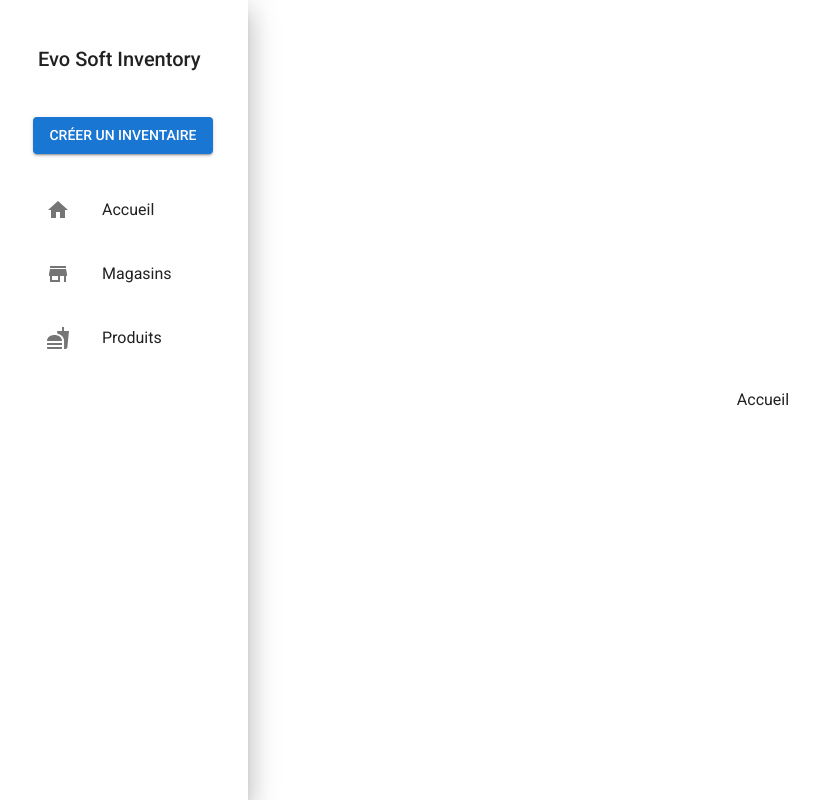
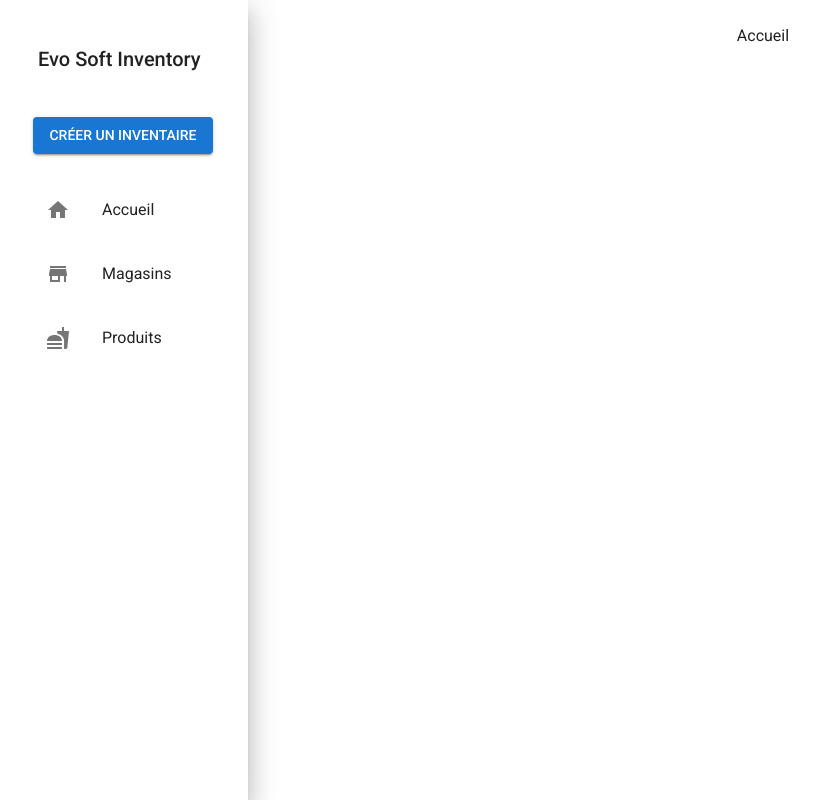
Before and after one commit to Mewoabi-Joe/evoSoftInventory, a React (Vite) app: page / in a window 1280 px wide. Shown: the whole page, without its empty margins (2-821 px from the left). Built offline with nearby package versions, Linux system fonts and the light colour scheme.

Commit message:
Configuration du routeur React et navigation

```diff
--- a/package.json
+++ b/package.json
@@ -16,7 +16,8 @@
     "@mui/icons-material": "^6.0.2",
     "@mui/material": "^6.0.2",
     "react": "^18.3.1",
-    "react-dom": "^18.3.1"
+    "react-dom": "^18.3.1",
+    "react-router-dom": "^6.26.1"
   },
   "devDependencies": {
     "@eslint/js": "^9.9.0",
--- a/src/App.tsx
+++ b/src/App.tsx
@@ -1,13 +1,18 @@
-import { Box } from "@mui/material";
-import Layout from "./components/Layout";
+import { BrowserRouter, Route, Routes } from "react-router-dom";
+import { routes } from "./routes";
+import Layout from "./composants/Layout";
 
 function App() {
 	return (
-		<Layout>
-			<Box height={"100%"} display={"flex"} justifyContent={"center"} alignItems={"center"}>
-				Accueil
-			</Box>
-		</Layout>
+		<BrowserRouter>
+			<Layout>
+				<Routes>
+					{Object.values(routes).map(({ chemin, élément }, index) => (
+						<Route key={index} path={chemin} element={élément} />
+					))}
+				</Routes>
+			</Layout>
+		</BrowserRouter>
 	);
 }
 
--- a/src/components/Layout.tsx
+++ b/src/composants/Layout.tsx
@@ -11,37 +11,47 @@ import ListItemText from "@mui/material/ListItemText";
 import React from "react";
 import { Typography } from "@mui/material";
 import { Fastfood, Home, Store } from "@mui/icons-material";
+import { routes } from "../routes";
+import { useNavigate } from "react-router-dom";
 
 const Layout = ({ children }: { children: React.ReactNode }) => {
 	const [open] = React.useState(true);
+	const naviguer = useNavigate();
 
 	const drawerWidth = 250;
 
 	const drawerItems = [
 		{
-			text: "Accueil",
+			texte: "Accueil",
 			icon: <Home />,
+			chemin: routes.accueil.chemin,
 		},
 		{
-			text: "Magasins",
+			texte: "Magasins",
 			icon: <Store />,
+			chemin: routes.magasins.chemin,
 		},
 		{
-			text: "Produits",
+			texte: "Produits",
 			icon: <Fastfood />,
+			chemin: routes.produits.chemin,
 		},
 	];
 
 	const DrawerList = (
-		<Box sx={{ width: drawerWidth, textAlign: 'center' }} role="presentation">
-			<Typography variant="h6" m={5} height={'10%'} display={'flex'} alignItems={'center'}>Evo Soft Inventory</Typography>
-			<Button variant="contained" sx={{mb: 2}}>Créer un inventaire</Button>
+		<Box sx={{ width: drawerWidth, textAlign: "center" }} role="presentation">
+			<Typography variant="h6" m={5} height={"10%"} display={"flex"} alignItems={"center"}>
+				Evo Soft Inventory
+			</Typography>
+			<Button variant="contained" sx={{ mb: 2 }} onClick={() => naviguer(routes.creerInventaire.chemin)}>
+				Créer un inventaire
+			</Button>
 			<List>
-				{drawerItems.map(({ text, icon }) => (
-					<ListItem  key={text}>
-						<ListItemButton sx={{pl: 4}}>
+				{drawerItems.map(({ texte, icon, chemin }) => (
+					<ListItem onClick={() => naviguer(chemin)} key={texte}>
+						<ListItemButton sx={{ pl: 4 }}>
 							<ListItemIcon>{icon}</ListItemIcon>
-							<ListItemText primary={text} />
+							<ListItemText primary={texte} />
 						</ListItemButton>
 					</ListItem>
 				))}
@@ -56,7 +66,9 @@ const Layout = ({ children }: { children: React.ReactNode }) => {
 					{DrawerList}
 				</Drawer>
 			</Box>
-			<Box flex={1} height={'100vh'}>{children}</Box>
+			<Box p={3} display={"flex"} justifyContent={"center"} component={"main"} flex={1} height={"100vh"}>
+				{children}
+			</Box>
 		</Box>
 	);
 };
--- /dev/null
+++ b/src/pages/Accueil.tsx
@@ -0,0 +1,8 @@
+
+const Accueil = () => {
+  return (
+    <div>Accueil</div>
+  )
+}
+
+export default Accueil
--- /dev/null
+++ b/src/pages/CreerInventaire.tsx
@@ -0,0 +1,8 @@
+
+const CreerInventaire = () => {
+  return (
+    <div>CreerInventaire</div>
+  )
+}
+
+export default CreerInventaire
--- /dev/null
+++ b/src/pages/Inventaire.tsx
@@ -0,0 +1,8 @@
+
+const Inventaire = () => {
+  return (
+    <div>Inventaire</div>
+  )
+}
+
+export default Inventaire
--- /dev/null
+++ b/src/pages/Magasins.tsx
@@ -0,0 +1,8 @@
+
+const Magasins = () => {
+  return (
+    <div>Magasins</div>
+  )
+}
+
+export default Magasins
--- /dev/null
+++ b/src/pages/Produits.tsx
@@ -0,0 +1,8 @@
+
+const Produits = () => {
+  return (
+    <div>Produits</div>
+  )
+}
+
+export default Produits
--- /dev/null
+++ b/src/routes.tsx
@@ -0,0 +1,32 @@
+import Accueil from "./pages/Accueil";
+import CreerInventaire from "./pages/CreerInventaire";
+import Inventaire from "./pages/Inventaire";
+import Magasins from "./pages/Magasins";
+import Produits from "./pages/Produits";
+
+const lesChemins = {
+
+}
+
+export const routes = {
+    accueil: {
+        chemin: '/',
+        élément: <Accueil />
+    },
+    magasins: {
+        chemin: '/magasins',
+        élément: <Magasins />
+    },
+    produits: {
+        chemin: '/produits',
+        élément: <Produits />
+    },
+    inventaire: {
+        chemin: '/inventaire',
+        élément: <Inventaire />
+    },
+    creerInventaire: {
+        chemin: '/creer-inventaire',
+        élément: <CreerInventaire />
+    },
+}
```
Also changed, not shown: src/composants/CarteAccueil.tsx (added, +8 -0 lines), src/composants/ElementListe .tsx (added, +8 -0 lines), src/composants/Filtre.tsx (added, +8 -0 lines), 1 other file (tests, documents, lock files or other folders).
